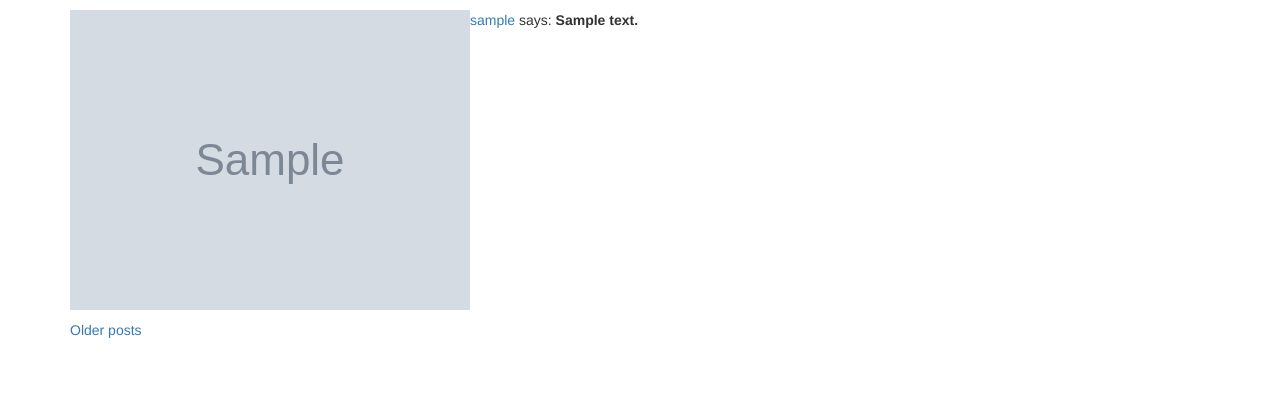
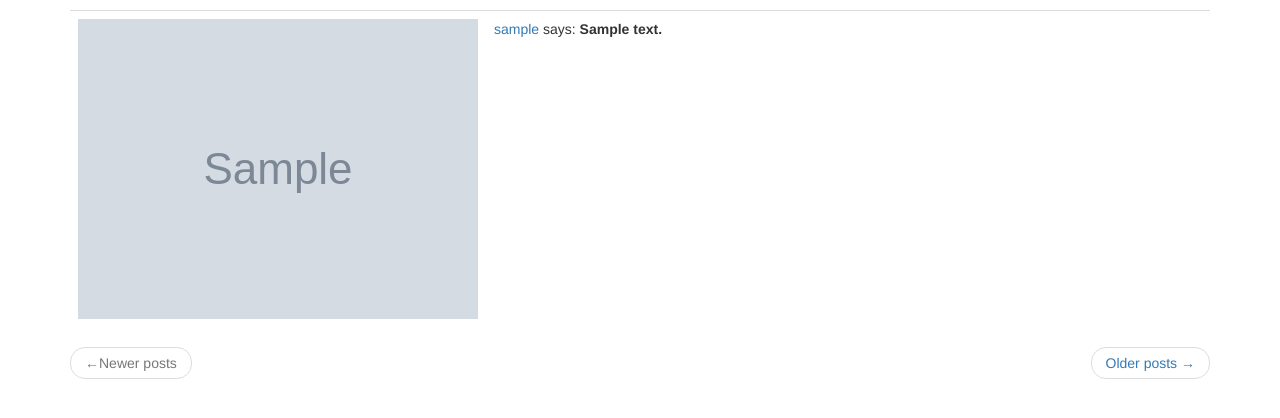
Before and after one commit to rortms/flask-tutorial-microblog, a Python web app: template microblog/app/templates/index.html in a window 1280 px wide. Shown: the part 132-550 px from the top of the page. Run offline with Jinja, Linux system fonts and the light colour scheme; the template is opened without the code that fills it: most values are stand-ins (such as "Sample title", 1, 10 or a date in 2020); grey boxes marked "Sample" are stand-in pictures; some libraries are stand-ins or nearby versions.

Commit message:
Bootstrap and pagination for index.html. Change  _post.html to match default bootstrap?

```diff
--- a/microblog/app/templates/_post.html
+++ b/microblog/app/templates/_post.html
@@ -1,6 +1,10 @@
-<table>
-  <tr valign="top">
-    <td><img src="{{ post.author.avatar(36) }}"></td>
+<table class="table table-hover">
+    <tr>
+        <td width="70px">
+            <a href="{{ url_for('user', username=post.author.username) }}">
+                <img src="{{ post.author.avatar(36) }}"/>
+            </a>
+        </td>
         <td>
             <a href="{{ url_for('user', username=post.author.username) }}">
                 {{ post.author.username }}
--- a/microblog/app/templates/index.html
+++ b/microblog/app/templates/index.html
@@ -4,21 +4,24 @@
 {% block app_content %}
     <h1>Hi, {{ current_user.username }}!</h1>
     {% if form %}
-    <div class="row">
-      <div class="col-md-4">
-        {{ wtf.quick_form(form) }}
-      </div>
-    </div>
+    {{ wtf.quick_form(form) }}
+    <br>
     {% endif %}
     {% for post in posts %}
-    <p>
-      {% include "_post.html" %}
-    </p>
+        {% include "_post.html" %}
     {% endfor %}
-    {% if prev_url %}
-    <a href="{{ prev_url }}">Newer posts</a>
-    {% endif %}
-    {% if next_url %}
-    <a href="{{ next_url }}">Older posts</a>
-    {% endif %}
+    <nav aria-label="...">
+        <ul class="pager">
+            <li class="previous{% if not prev_url %} disabled{% endif %}">
+                <a href="{{ prev_url or '#'}}">
+                    <span aria-hidden="true">&larr;</span>Newer posts
+                </a>
+            </li>
+            <li class="next{% if not next_url %} disabled{% endif %}">
+                <a href="{{ next_url or '#' }}">
+                    Older posts <span aria-hidden="true">&rarr;</span>
+                </a>
+            </li>
+        </ul>
+    </nav>
 {% endblock %}
```
Lines whose indentation alone changed are shown as unchanged.
